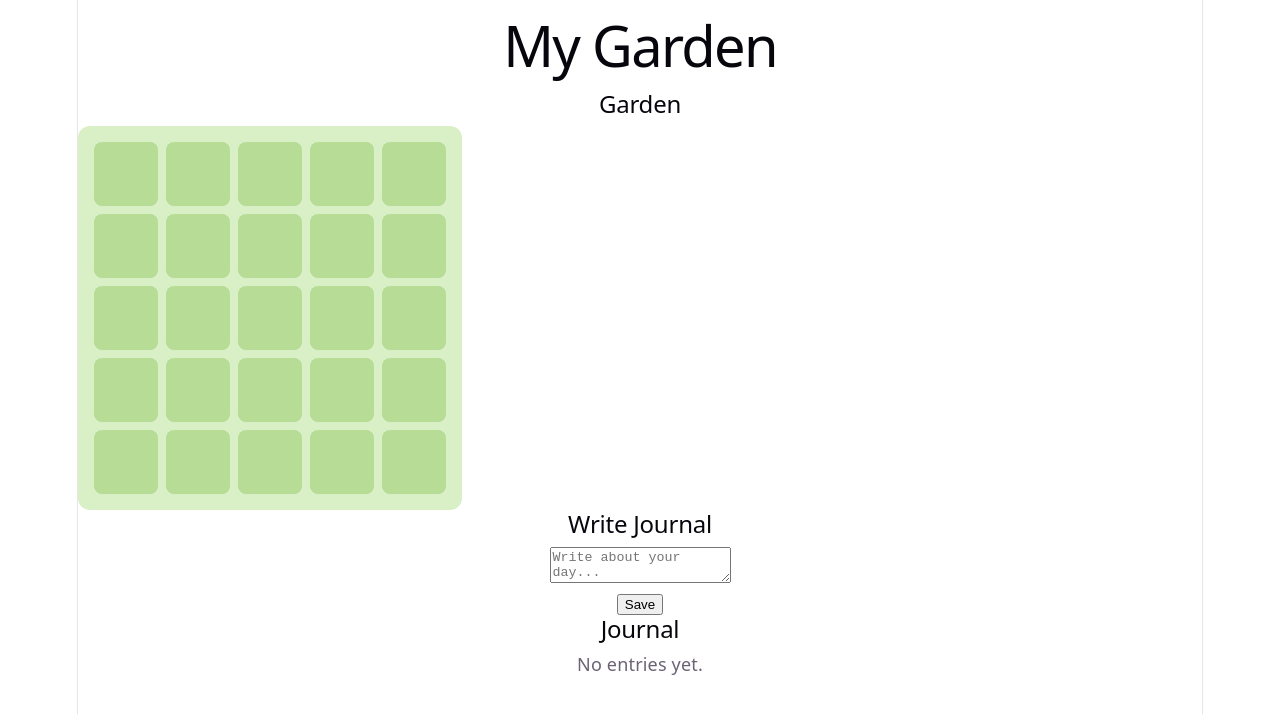
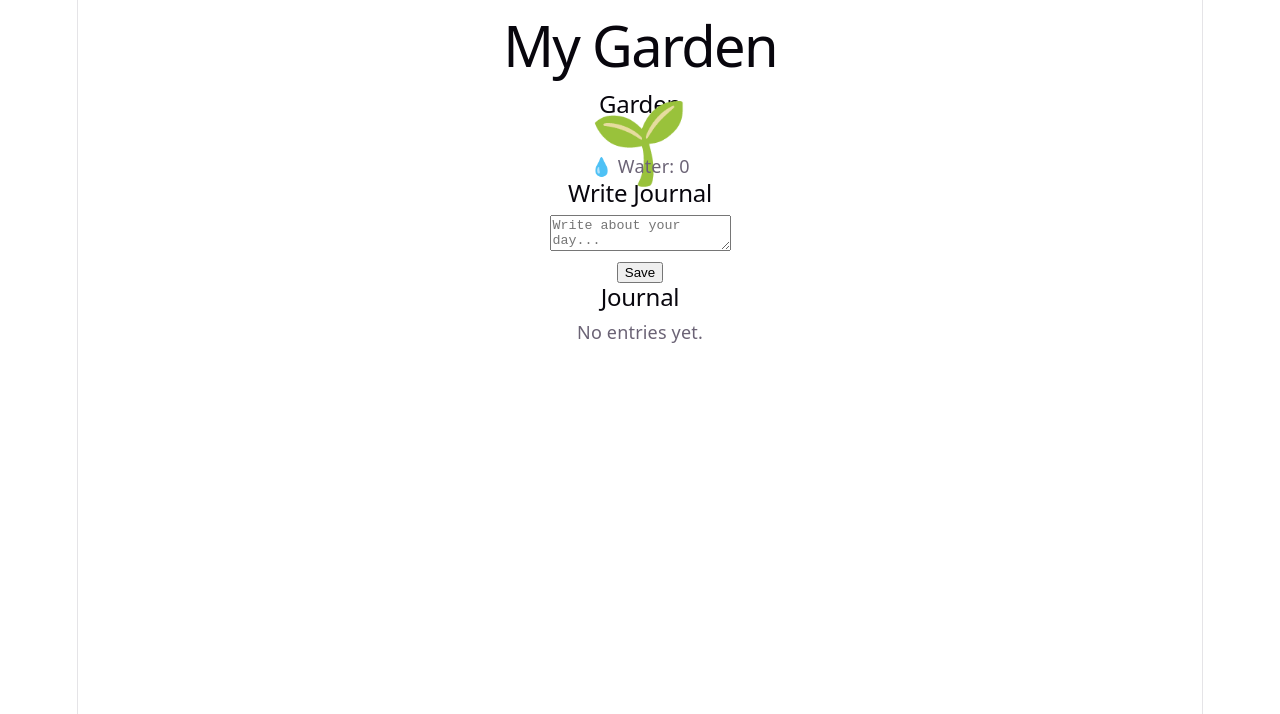
Before and after one commit to kenjiakahane/garden-journal, a React (Vite) app: page / in a window 1280 px wide. Shown: the top 714 px of the page. Built offline with nearby package versions, Linux system fonts and the light colour scheme.

Commit message:
Add water-based plant growth

```diff
--- a/src/App.jsx
+++ b/src/App.jsx
@@ -1,8 +1,6 @@
 import { useEffect, useState } from "react";
 
 function App() {
-  const plantTypes = ["🌱", "🌿", "🌷", "🌻", "🌳"];
-
   const [text, setText] = useState(() => {
     return sessionStorage.getItem("journalDraft") || "";
   });
@@ -12,9 +10,9 @@ function App() {
     return savedEntries ? JSON.parse(savedEntries) : [];
   });
 
-  const [plants, setPlants] = useState(() => {
-    const savedPlants = localStorage.getItem("gardenPlants");
-    return savedPlants ? JSON.parse(savedPlants) : [];
+  const [water, setWater] = useState(() => {
+    const savedWater = localStorage.getItem("water");
+    return savedWater ? Number(savedWater) : 0;
   });
 
   useEffect(() => {
@@ -29,32 +27,35 @@ function App() {
   }, [entries]);
 
   useEffect(() => {
-    localStorage.setItem(
-      "gardenPlants",
-      JSON.stringify(plants)
+    localStorage.setItem("water", water);
+  }, [water]);
+
+  const analyzeJournal = (journalText) => {
+    const positiveWords = [
+      "good",
+      "happy",
+      "thanks",
+      "thank you",
+      "grateful",
+      "helped",
+      "enjoyed",
+      "great",
+    ];
+
+    const lowerText = journalText.toLowerCase();
+
+    return positiveWords.some((word) =>
+      lowerText.includes(word)
     );
-  }, [plants]);
+  };
 
   const handleSave = () => {
     if (!text.trim()) return;
 
-    const entryId = Date.now();
-
     const newEntry = {
-      id: entryId,
+      id: Date.now(),
       text: text.trim(),
       createdAt: new Date().toISOString(),
-    };
-
-    const randomPlant =
-      plantTypes[
-        Math.floor(Math.random() * plantTypes.length)
-      ];
-
-    const newPlant = {
-      id: entryId,
-      type: randomPlant,
-      position: Math.floor(Math.random() * 25),
     };
 
     setEntries((current) => [
@@ -62,14 +63,22 @@ function App() {
       ...current,
     ]);
 
-    setPlants((current) => [
-      ...current,
-      newPlant,
-    ]);
+    const isPositive = analyzeJournal(text);
+
+    if (isPositive) {
+      setWater((current) => current + 1);
+    }
 
     setText("");
     sessionStorage.removeItem("journalDraft");
   };
+
+  const plant =
+    water >= 5
+      ? "🌷"
+      : water >= 2
+      ? "🌿"
+      : "🌱";
 
   return (
     <main>
@@ -78,41 +87,11 @@ function App() {
       <section>
         <h2>Garden</h2>
 
-        <div
-          style={{
-            display: "grid",
-            gridTemplateColumns: "repeat(5, 64px)",
-            gap: "8px",
-            padding: "16px",
-            backgroundColor: "#d9f0c7",
-            width: "fit-content",
-            borderRadius: "12px",
-          }}
-        >
-          {Array.from({ length: 25 }).map((_, index) => {
-            const plant = plants.find(
-              (plant) => plant.position === index
-            );
+        <div style={{ fontSize: "80px" }}>
+          {plant}
+        </div>
 
-            return (
-              <div
-                key={index}
-                style={{
-                  width: "64px",
-                  height: "64px",
-                  display: "flex",
-                  alignItems: "center",
-                  justifyContent: "center",
-                  fontSize: "40px",
-                  backgroundColor: "#b7dc95",
-                  borderRadius: "8px",
-                }}
-              >
-                {plant?.type}
-              </div>
-            );
-          })}
-        </div>
+        <p>💧 Water: {water}</p>
       </section>
 
       <section>
@@ -144,7 +123,6 @@ function App() {
                   entry.createdAt
                 ).toLocaleString()}
               </small>
-
               <p>{entry.text}</p>
             </article>
           ))
```
